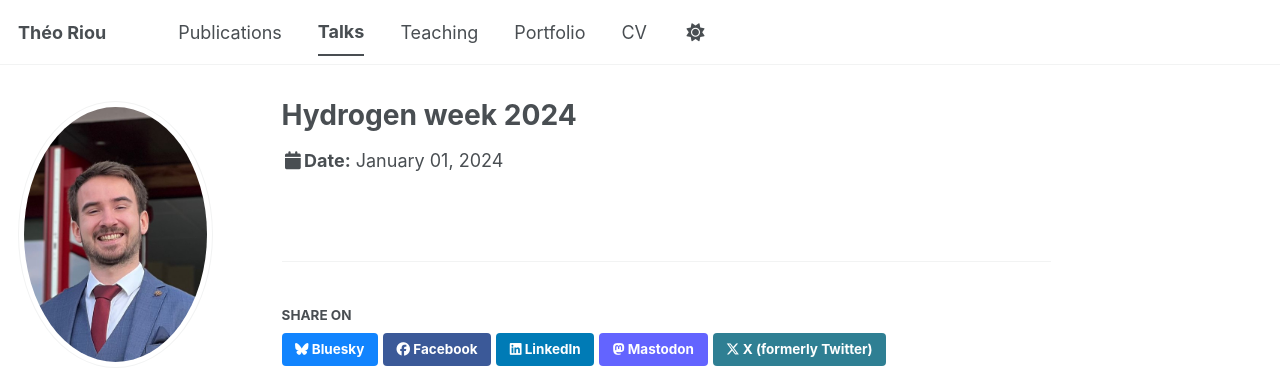
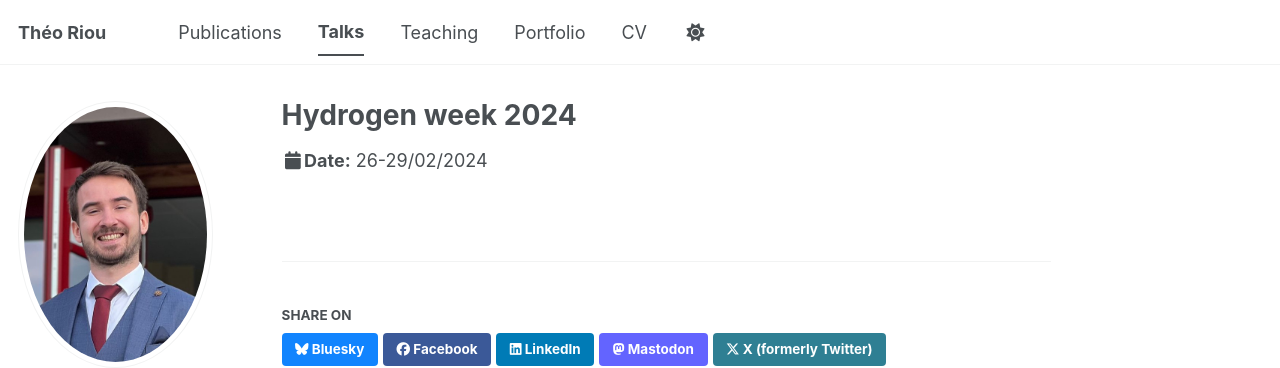
Before and after one commit to thriou/thriou.github.io, a Jekyll site: the page built from _talks/H2_week_2024.md, in a window 1280 px wide. Shown: the top 368 px of the page. Built offline with Jekyll 4.4.1, drawn with Linux system fonts in a browser that asks for light colours; a style sheet for code colours, icons or effects is not loaded.

Commit message:
Update H2_week_2024.md

```diff
--- a/_talks/H2_week_2024.md
+++ b/_talks/H2_week_2024.md
@@ -5,5 +5,6 @@ type: "Talk"
 permalink: /talks/H2_week_2024
 venue: "IMFT"
 date: 2024-01-01
+date_range: "26-29/02/2024"
 location: "Toulouse, France"
 ---
```
